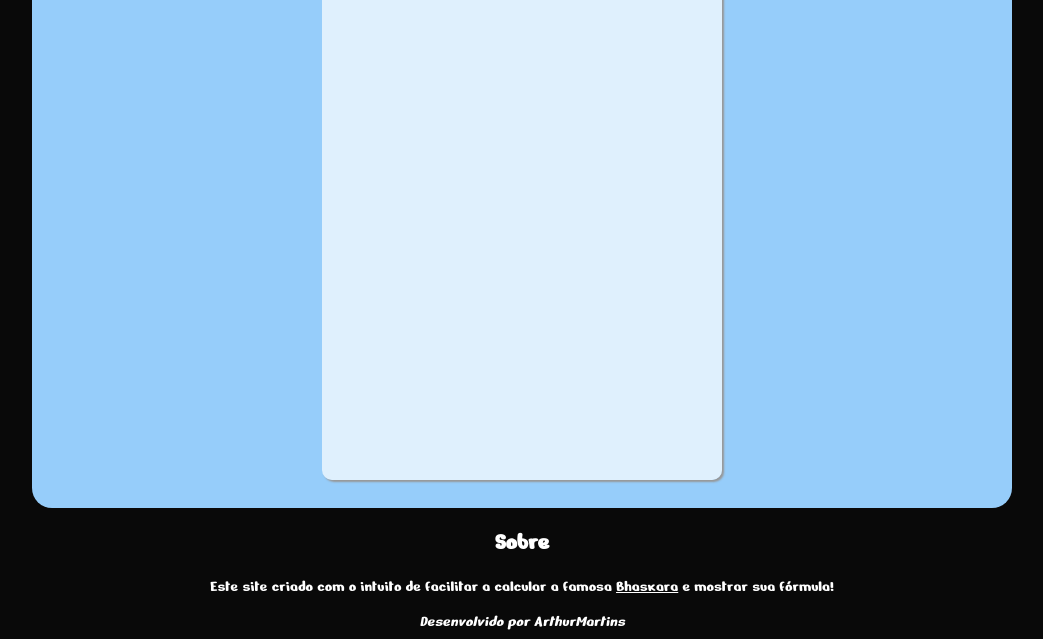
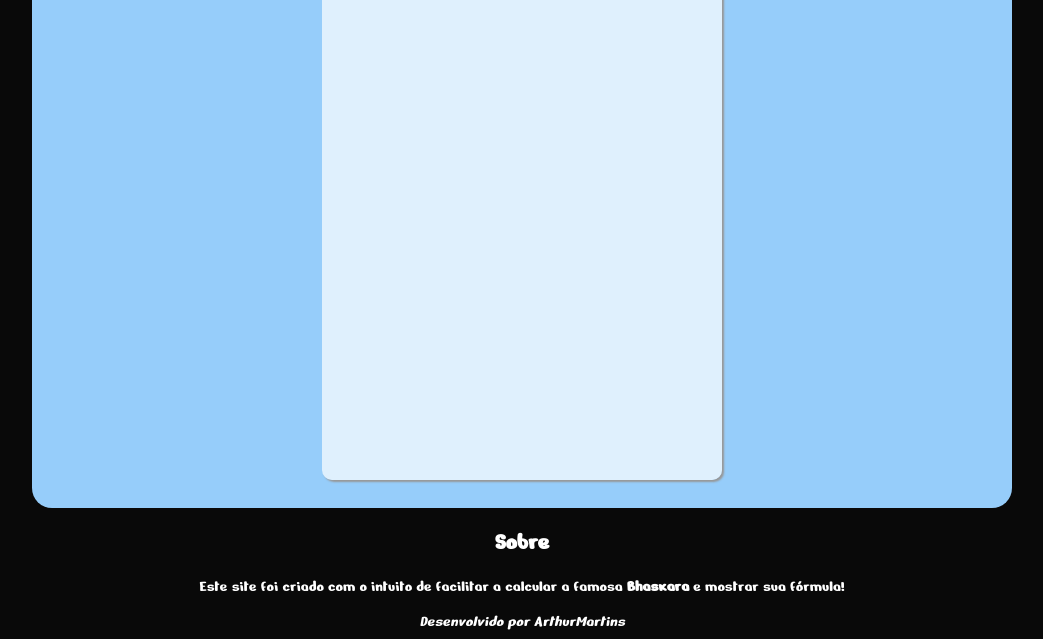
Before and after one commit to ArthurRodriguesm/Bhaskara, a plain HTML site: page index.html in a window 1280 px wide. Shown: the part 375-1014 px from the top of the page, without its empty margins (118-1161 px from the left). Drawn offline with Linux system fonts and the light colour scheme.

Commit message:
Update index.html

```diff
--- a/index.html
+++ b/index.html
@@ -37,7 +37,7 @@
 
     <div id="descricao">
         <h2>Sobre</h2>
-        <p>Este site criado com o intuito de facilitar a calcular a famosa <ins>Bhaskara</ins> e mostrar sua fórmula!</p>
+        <p>Este site foi criado com o intuito de facilitar a calcular a famosa <strong>Bhaskara</strong> e mostrar sua fórmula!</p>
     </div>
 
     <footer id="rodape">Desenvolvido por <a href="https://www.instagram.com/arthur_rodriguesm/" target="_blank">ArthurMartins</a></footer>
```
